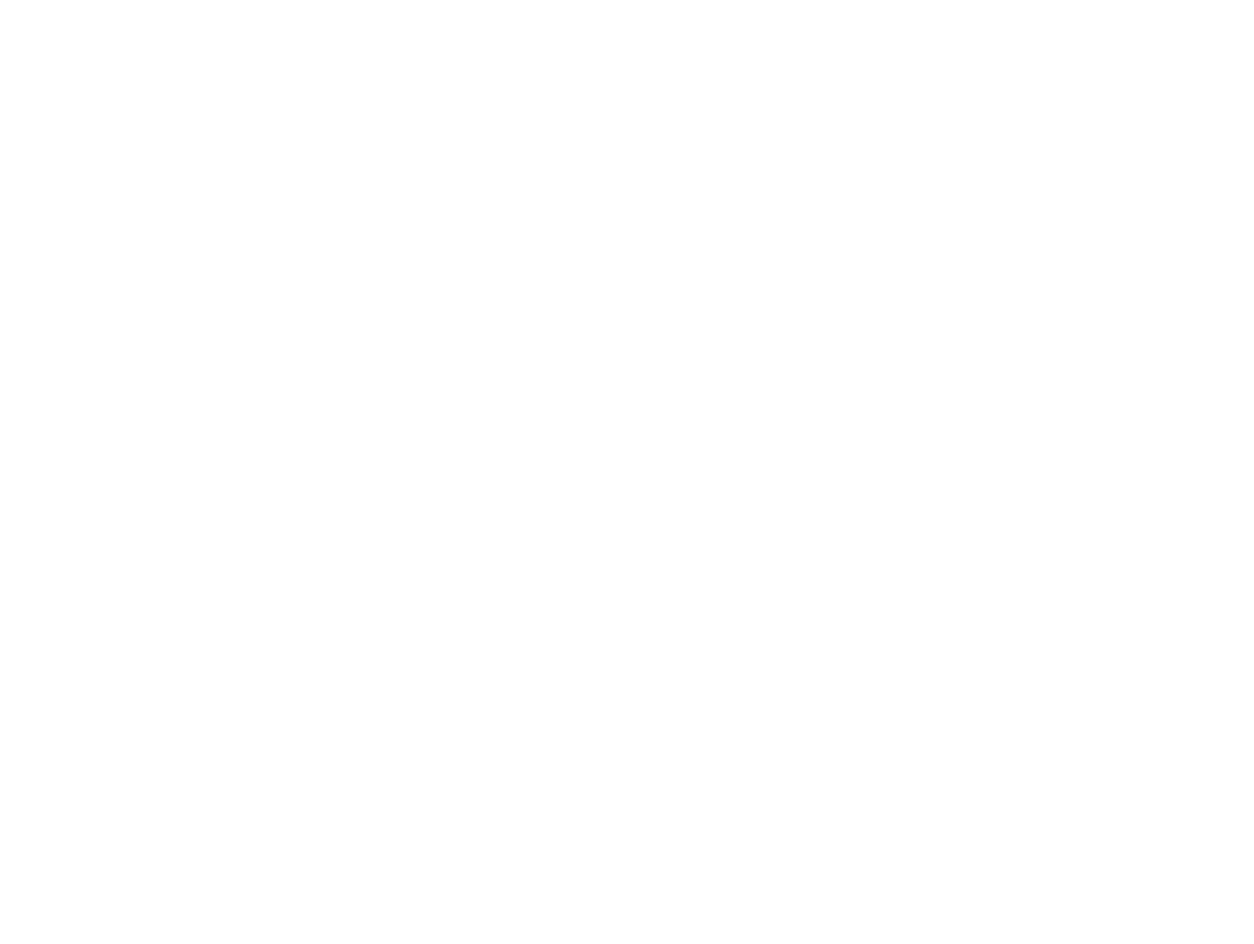
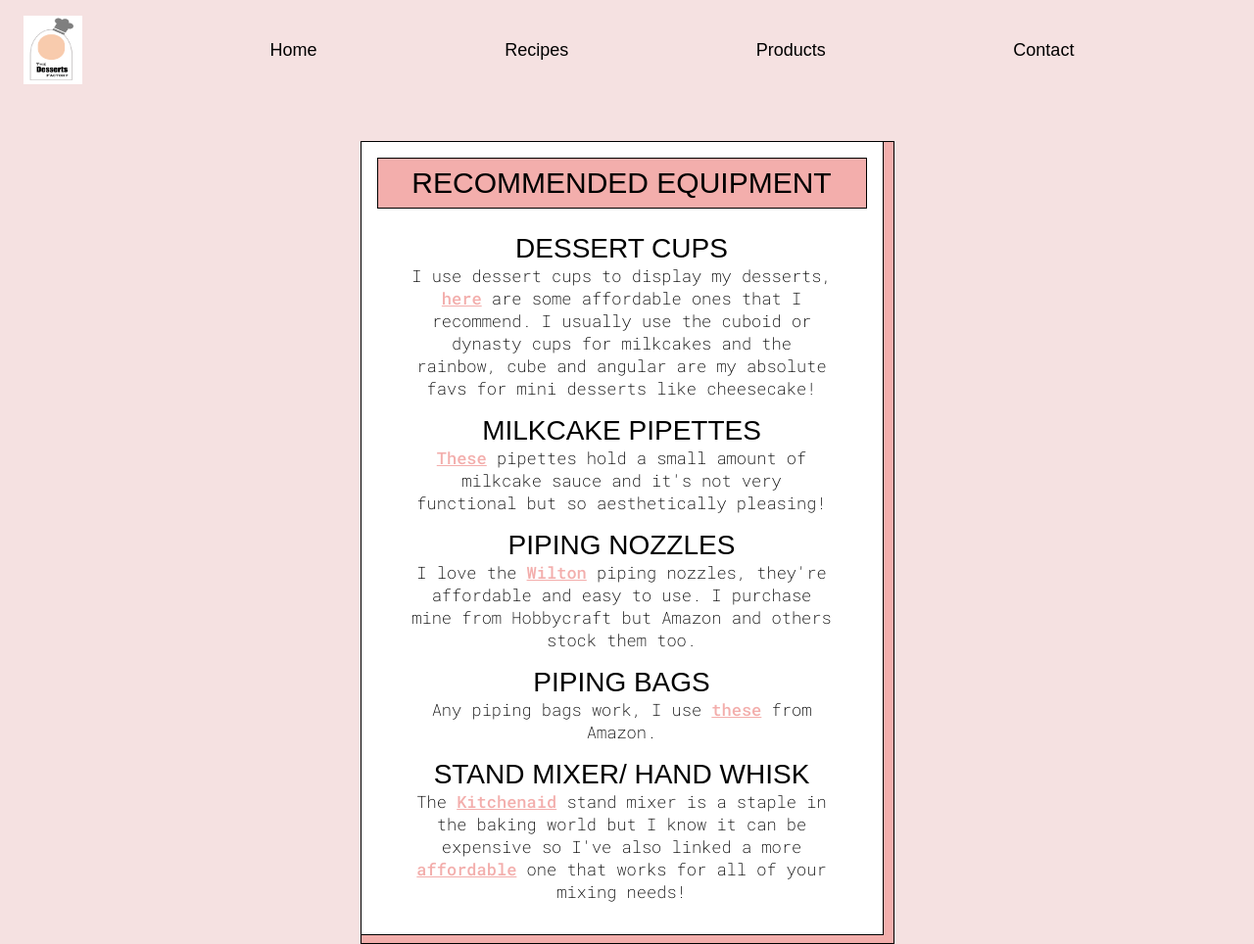
Before and after one commit to devneelam/cfg-project, a plain HTML site: page products.html in a window 1280 px wide. Shown: the whole page at 98% size. Before the commit the page ends 800 px from the top, so only its background shows below. Drawn offline with Linux system fonts and the light colour scheme.

Commit message:
added products page content and links

```diff
--- a/products.html
+++ b/products.html
@@ -4,11 +4,74 @@
     <meta charset="UTF-8">
     <meta http-equiv="X-UA-Compatible" content="IE=edge">
     <meta name="viewport" content="width=device-width, initial-scale=1.0">
+    <link rel="stylesheet" href="style.css">
+    <link rel="preconnect" href="https://fonts.googleapis.com">
+    <link rel="preconnect" href="https://fonts.gstatic.com" crossorigin>
+    <link href="https://fonts.googleapis.com/css2?family=Roboto+Mono:wght@100;200;300;400;500;600;700&display=swap"
+        rel="stylesheet">
     <title>The Desserts Company</title>
 </head>
 
 <body>
+    <div id="navbar-container">
+        <a>
+            <img src="./images/logo.png" alt="the dessert factory">
+        </a>
+        <nav>
+            <a class="navbar-link" href="./index.html">
+                Home
+            </a>
+            <a class="navbar-link" href="./recipe.html">
+                Recipes
+            </a>
+            <a class="navbar-link" href="./products.html">
+                Products
+            </a>
+            <a class="navbar-link" href="./contact.html">
+                Contact
+            </a>
+        </nav>
+    </div>
+    <div id="product-container">
+        <div id="product-box-shadow">
+            <div id="product-box">
+                <h1 id="product-title">Recommended equipment</h1>
+                <h3 class="product">Dessert cups</h3>
+                <p class="product-info">I use dessert cups to display my desserts, <a target="_blank"
+                        href="https://dessertinfinity.co.uk/product-category/retail/">here</a> are some affordable ones
+                    that I recommend. I usually use the cuboid or dynasty cups for milkcakes and the rainbow, cube and
+                    angular are my absolute favs for mini desserts like cheesecake!</p>
 
+
+                <h3 class="product">Milkcake Pipettes</h3>
+                <p class="product-info"><a target="_blank"
+                        href="https://dessertinfinity.co.uk/product-category/pipettes/">These</a> pipettes hold a small
+                    amount of milkcake sauce and it's not very
+                    functional but so aesthetically pleasing!</p>
+
+                <h3 class="product">Piping Nozzles</h3>
+                <p class="product-info">I love the <a target="_blank"
+                        href="https://www.hobbycraft.co.uk/baking/cake-decorating/piping-bags-nozzles/?prefn1=Brand&prefv1=Wilton&prefn2=Product%20Type&prefv2=Piping%20Icing%20Tools">Wilton</a>
+                    piping nozzles,
+                    they're affordable and easy to use. I purchase mine from Hobbycraft but Amazon and others
+                    stock them too.</p>
+
+                <h3 class="product">Piping Bags</h3>
+                <p class="product-info">Any piping bags work, I use <a target="_blank"
+                        href="https://www.amazon.co.uk/Bakery-Direct-Recyclable-Savoy-Piping/dp/B07YL17367/ref=sr_1_5?crid=SAI8HND3RXSL&keywords=Piping+Bag&qid=1678788926&sprefix=piping+bag%2Caps%2C88&sr=8-5">these</a>
+                    from Amazon.</p>
+
+                <h3 class="product">Stand Mixer/ Hand Whisk</h3>
+                <p class="product-info">The <a target="_blank"
+                        href="https://www.currys.co.uk/appliances/small-kitchen-appliances/food-mixers/kitchenaid">Kitchenaid</a>
+                    stand mixer is a staple in the baking world but I know it can be expensive so I've also linked a
+                    more
+                    <a target="_blank" href="https://www.argos.co.uk/product/9304745?clickPR=plp:3:24">affordable</a>
+                    one that works for all of your mixing needs!
+                </p>
+            </div>
+        </div>
+    </div>
 </body>
 
 </html>
--- a/style.css
+++ b/style.css
@@ -68,12 +68,14 @@ nav {
   font-size: 20px;
 }
 
-h1 {
+#landing-title {
   display: flex;
   margin: 0;
   margin-left: 20px;
   padding-bottom: 50px;
 }
+
+/* RECIPE PAGE BELOW */
 
 .recipe-container {
   display: flex;
@@ -90,7 +92,6 @@ h1 {
   width: 300px;
   height: 300px;
   padding: 16px;
-  /* box-shadow: 10px 10px #f3aeac; */
 }
 
 .recipe-title {
@@ -117,6 +118,69 @@ h3 {
   margin: 0;
 }
 
+/* PRODUCTS PAGE BELOW */
+
+#product-container {
+  display: flex;
+  justify-content: center;
+}
+
+#product-box {
+  background-color: white;
+  border-right: 1px solid black;
+  border-bottom: 1px solid black;
+  width: 500px;
+  padding: 16px;
+}
+
+#product-box-shadow {
+  background-color: #f3aeac;
+  padding-right: 10px;
+  padding-bottom: 8px;
+  border: 1px solid black;
+}
+
+#product-title {
+  display: flex;
+  justify-content: center;
+  background-color: #f3aeac;
+  border: 1px solid black;
+  height: fit-content;
+  margin: 0;
+  margin-bottom: 25px;
+  padding: 8px 10px;
+  text-transform: uppercase;
+  font-size: 30px;
+  font-weight: 400;
+}
+
+.product {
+  display: flex;
+  justify-content: center;
+  font-size: 28px;
+  text-transform: uppercase;
+  font-weight: 300;
+}
+
+.product-info {
+  text-align: center;
+  padding-bottom: 16px;
+  font-size: 17px;
+  font-weight: 200;
+  padding-left: 32px;
+  padding-right: 32px;
+  font-family: "Roboto Mono", monospace;
+}
+
+.product-info a {
+  color: #f3aeac;
+  font-weight: 500;
+}
+
+p {
+  margin: 0;
+}
+
 .border {
   border: 3px solid black;
 }
```
Also changed, not shown: index.html (+1 -1 lines).
